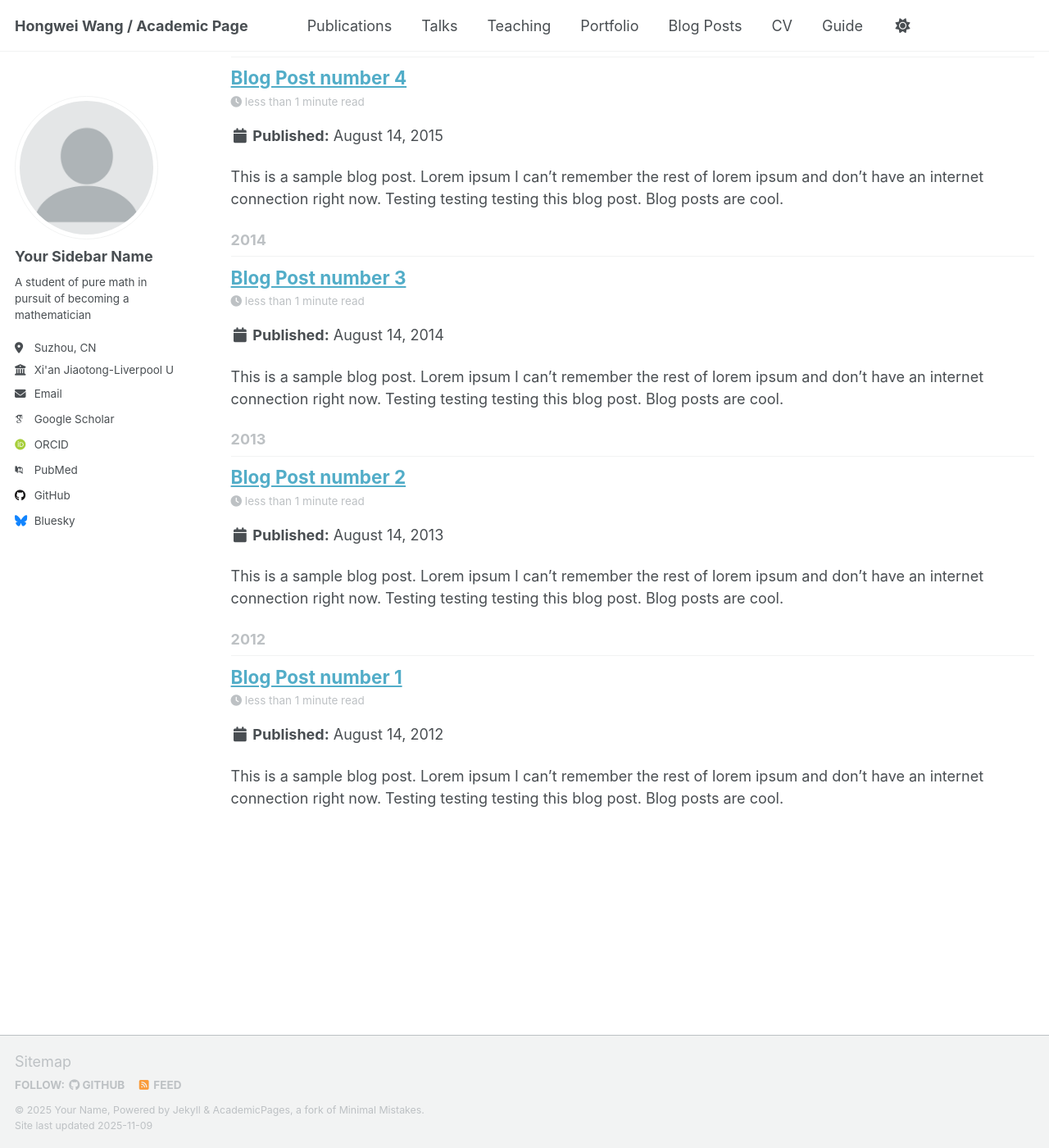
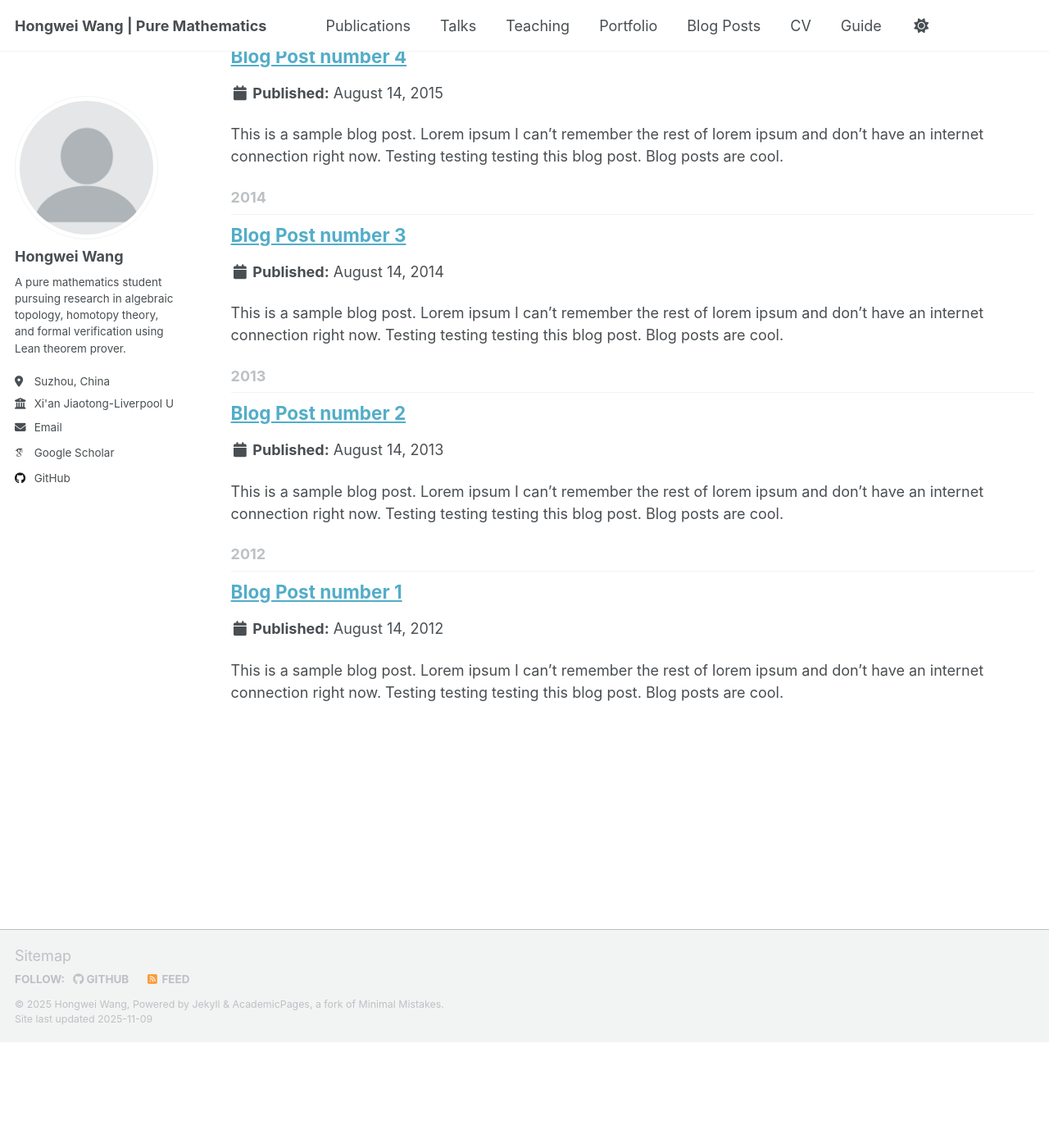
Before and after one commit to WangHongWei-AcademicPage/WangHongWei-AcademicPage.github.io, a Jekyll site: the page built from _pages/year-archive.html, in a window 1280 px wide and 1400 px high, scrolled down 331 px. Shown: the whole window at 82% size. Built offline with Jekyll 4.4.1, drawn with Linux system fonts in a browser that asks for light colours; some web fonts are replaced; a script that is not in the unit is left out; after the commit the page ends 1602 px from its top, so only the background shows below that; part of the change alters nothing that is shown; some of the changed text lies outside the part shown.

Commit message:
Revise site configuration and author details
Updated site configuration with new title, author details, and social links. Adjusted settings for comments, sharing, and read time for various content types.

```diff
--- a/_config.yml
+++ b/_config.yml
@@ -2,166 +2,114 @@
 #
 # This config file is meant for settings that affect your entire site, values
 # which you are expected to set up once and rarely need to edit after that.
-# For technical reasons, this file is *NOT* reloaded automatically when you use
-# `jekyll serve -l -H localhost`. If you change this file, please restart the
-# server process.
 
+# ======================
 # Basic Site Settings
+# ======================
 locale                   : "en-US"
-site_theme               : "default" # Currently available options are "default", "air"
-title                    : "Hongwei Wang / Academic Page"
+title                    : "Hongwei Wang | Pure Mathematics"
 title_separator          : "-"
-name                     : &name "Your Name"
-description              : &description "Your Name's academic portfolio"   # Update this with a general description of your site, this is the default if not overridden by a page
-url                      : https://wanghongwei-academicpages.github.io # The base hostname & protocol for your site e.g. "https://[your GitHub username].github.io",
-                                                           # or if you already have some other page hosted on Github then use "https://[your GitHub username].github.io/[Your Repo Name]"
-baseurl                  : "" # the subpath of your site, e.g. "/blog"
-repository               : "academicpages/academicpages.github.io"
+name                     : "Hongwei Wang"
+description              : "Pure Mathematics Student | Algebraic Topology & Homotopy Theory | Formal Verification with Lean"
+url                      : "https://wanghongwei-academicpage.github.io"
+baseurl                  : ""
+repository               : "WangHongWei-AcademicPage/WangHongWei-AcademicPage.github.io"
 
-# Site Author - The following control what appear as part of the author content on the side bar.
-#               If a field is blank the icon and link will not appear, otherwise it will be shown.
-#               Additional customization can be done by editing /_includes/author-profile.html
+# ======================
+# Site Author
+# ======================
 author:
   # Biographic information
   avatar           : "profile.png"
-  name             : "Your Sidebar Name"
-  pronouns         : # example: "she/her"
-  bio              : "A student of pure math in pursuit of becoming a mathematician "
-  location         : "Suzhou, CN"
+  name             : "Hongwei Wang"
+  pronouns         :
+  bio              : "A pure mathematics student pursuing research in algebraic topology, homotopy theory, and formal verification using Lean theorem prover."
+  location         : "Suzhou, China"
   employer         : "Xi'an Jiaotong-Liverpool University"
-  uri              : # URL
-  email            : "1972396871@qq.com/Hongwei.wang22@sutdent.xjtlu.edu.cn"
+  uri              :
+  email            : "Hongwei.wang22@student.xjtlu.edu.cn"
 
   # Academic websites
-  academia         : # URL
-  arxiv            : # URL - Update with the correct link to your profile
   googlescholar    : "https://scholar.google.com/citations?user=PS_CX0AAAAAJ"
-  inspire-hep      : # URL
-  impactstory      : # URL
-  orcid            : "https://orcid.org/yourorcidurl"
-  semantic         : # URL
-  pubmed           : "https://www.ncbi.nlm.nih.gov/pubmed/?term=john+snow"
-  researchgate     : # URL
-  scopus           : # URL
+  orcid            :
 
   # Repositories and software development
-  bitbucket        : # Username - Update with your username on the site
-  codepen          : # Username
-  dribbble         : # Username
-  github           : "academicpages"
-  kaggle           : # Username
-  stackoverflow    : # User number or user number and name (i.e., use "1" or "1/jeff-atwood")
+  github           : "WangHongWei-AcademicPage"
+  stackoverflow    :
 
   # Social media
-  artstation       : # Username
-  bluesky          : "bsky.app" # Replace this with you Bluesky username
-  facebook         : # Username
-  flickr           : # Username
-  foursquare       : # Username
-  goodreads        : # Username
-  google_plus      : # Username
-  keybase          : # Username
-  instagram        : # Username
-  lastfm           : # Username
-  linkedin         : # Username
-  mastodon         : # URL
-  medium           : # URL
-  pinterest        : # Username
-  soundcloud       : # Username
-  steam            : # Username
-  telegram         : # URL
-  tumblr           : # Username
-  twitter          : # Username for X / Twitter
-  vine             : # Username
-  weibo            : # Username
-  wikipedia        : # Username
-  xing             : # Username
-  youtube          : # Username
-  zhihu            : # Username
+  linkedin         :
+  twitter          :
 
-# Publication Category - The following the list of publication categories and their headings
-publication_category:
-  books:
-    title: 'Books'
-  manuscripts:
-    title: 'Journal Articles'
-  conferences:
-    title: 'Conference Papers'
+# ======================
+# Site Structure
+# ======================
+collections:
+  teaching:
+    output: true
+    permalink: /:collection/:path/
+  publications:
+    output: true
+    permalink: /:collection/:path/
+  portfolio:
+    output: true
+    permalink: /:collection/:path/
+  talks:
+    output: true
+    permalink: /:collection/:path/
 
-# Site Settings
-teaser                   :  # filename of teaser fallback teaser image placed in /images/ for social media previews
-breadcrumbs              : false # true, false (default)
+# ======================
+# Site Behavior
+# ======================
+teaser                   :
+breadcrumbs              : false
 words_per_minute         : 160
-future                   : true
-read_more                : "disabled" # if enabled, adds "Read more" links to excerpts
-talkmap_link             : false      #change to true to add link to talkmap on talks page
+future                   : false  # 禁用未来日期的帖子
+read_more                : "disabled"
+talkmap_link             : false
+
 comments:
-  provider               : # false (default), "disqus", "discourse", "facebook", "google-plus", "staticman", "custom"
-  disqus:
-    shortname            :
-  discourse:
-    server               : # https://meta.discourse.org/t/embedding-discourse-comments-via-javascript/31963 , e.g.: meta.discourse.org
-  facebook:
-    appid                :
-    num_posts            : # 5 (default)
-    colorscheme          : # "light" (default), "dark"
-staticman:
-  allowedFields          : ['name', 'email', 'url', 'message']
-  branch                 : "gh-pages" # "master", "gh-pages"
-  commitMessage          : "New comment."
-  filename               : comment-{@timestamp}
-  format                 : "yml"
-  moderation             : true
-  path                   : "_data/comments/{options.slug}"
-  requiredFields         : ['name', 'email', 'message']
-  transforms:
-    email                : "md5"
-  generatedFields:
-    date:
-      type               : "date"
-      options:
-        format           : "iso8601" # "iso8601" (default), "timestamp-seconds", "timestamp-milliseconds"
+  provider               : false
+
 atom_feed:
-  hide                   : false     # change to true to hide the RSS feed in the footer
-  path                   : # blank (default) uses feed.xml
+  hide                   : false
+  path                   :
 
-
-# SEO Related
+# ======================
+# SEO & Social Sharing
+# ======================
 google_site_verification :
 bing_site_verification   :
-alexa_site_verification  :
-yandex_site_verification :
+og_image                 :
+og_description           :
 
+social:
+  type                   : Person
+  name                   : "Hongwei Wang"
+  links:
+    - "https://github.com/WangHongWei-AcademicPage"
+    - "https://scholar.google.com/citations?user=PS_CX0AAAAAJ"
 
-# Social Sharing
-twitter:
-  username               : &twitter
-facebook:
-  username               :
-  app_id                 :
-  publisher              :
-og_image                 :  # Social media default site image
-og_description           :  # Social media default site image description
-# For specifying social profiles
-# - https://developers.google.com/structured-data/customize/social-profiles
-social:
-  type                   : # Person or Organization (defaults to Person)
-  name                   : # If the user or organization name differs from the site's name
-  links: # An array of links to social media profiles
-
-
+# ======================
 # Analytics
+# ======================
 analytics:
-  provider               :  "false" # false (default), "google", "google-universal", "google-analytics-4", "custom"
+  provider               : false
   google:
     tracking_id          :
 
+# ======================
+# File Processing
+# ======================
+include:
+  - _pages
+  - _posts
+  - _teaching
+  - _publications
+  - _portfolio
+  - _talks
+  - files
 
-# Reading Files
-include:
-  - .htaccess
-  - _pages
-  - files
 exclude:
   - "*.sublime-project"
   - "*.sublime-workspace"
@@ -170,7 +118,6 @@ exclude:
   - .github
   - .jekyll-assets-cache
   - .sass-cache
-  - assets/js/_main.js
   - assets/js/plugins
   - assets/js/vendor
   - CHANGELOG
@@ -189,22 +136,23 @@ exclude:
   - README
   - tmp
   - vendor
+
 keep_files:
   - .git
   - .svn
+
 encoding: "utf-8"
 markdown_ext: "markdown,mkdown,mkdn,mkd,md"
 
-
-# Conversion
+# ======================
+# Content Processing
+# ======================
 markdown: kramdown
 highlighter: rouge
 lsi: false
 excerpt_separator: "\n\n"
 incremental: false
 
-
-# Markdown Processing
 kramdown:
   input: GFM
   hard_wrap: false
@@ -215,24 +163,9 @@ kramdown:
   smart_quotes: lsquo,rsquo,ldquo,rdquo
   enable_coderay: false
 
-
-# These settings control the types of collections used by the template
-collections:
-  teaching:
-    output: true
-    permalink: /:collection/:path/
-  publications:
-    output: true
-    permalink: /:collection/:path/
-  portfolio:
-    output: true
-    permalink: /:collection/:path/
-  talks:
-    output: true
-    permalink: /:collection/:path/
-
-
-# These settings control how pages and collections are included in the site
+# ======================
+# Page Defaults
+# ======================
 defaults:
   # _posts
   - scope:
@@ -241,10 +174,10 @@ defaults:
     values:
       layout: single
       author_profile: true
-      read_time: true
-      comments: true
-      share: true
-      related: true
+      read_time: false
+      comments: false
+      share: false
+      related: false
   # _pages
   - scope:
       path: ""
@@ -252,6 +185,9 @@ defaults:
     values:
       layout: single
       author_profile: true
+      read_time: false
+      comments: false
+      share: false
   # _teaching
   - scope:
       path: ""
@@ -259,8 +195,9 @@ defaults:
     values:
       layout: single
       author_profile: true
-      share: true
-      comments: true
+      read_time: false
+      share: false
+      comments: false
   # _publications
   - scope:
       path: ""
@@ -268,8 +205,9 @@ defaults:
     values:
       layout: single
       author_profile: true
-      share: true
-      comments: true
+      read_time: false
+      share: false
+      comments: false
   # _portfolio
   - scope:
       path: ""
@@ -277,82 +215,60 @@ defaults:
     values:
       layout: single
       author_profile: true
-      share: true
-      comment: true
+      read_time: false
+      share: false
+      comment: false
   # _talks
   - scope:
       path: ""
       type: talks
     values:
-      layout: talk
+      layout: single
       author_profile: true
-      share: true
+      read_time: false
+      share: false
 
-
-# Sass/SCSS
+# ======================
+# Build Settings
+# ======================
 sass:
   sass_dir: _sass
-  style: compressed # https://sass-lang.com/documentation/file.SASS_REFERENCE.html#output_style
+  style: compressed
 
+permalink: /:categories/:title/
+timezone: Asia/Shanghai
 
-# Outputting
-permalink: /:categories/:title/
-# paginate: 5 # amount of posts to show
-# paginate_path: /page:num/
-timezone: Etc/UTC # https://en.wikipedia.org/wiki/List_of_tz_database_time_zones
-
-
-# Plugins
 plugins:
   - jekyll-feed
-  - jekyll-gist
   - jekyll-paginate
   - jekyll-sitemap
-  - jekyll-redirect-from
-  - jemoji
 
-# Mimic GitHub Pages with --safe
-whitelist:
-  - jekyll-feed
-  - jekyll-gist
-  - jekyll-paginate
-  - jekyll-sitemap
-  - jekyll-redirect-from
-  - jemoji
+# ======================
+# Minimal Mistakes Theme
+# ======================
+minimal_mistakes_skin: "default"
+search: true
 
+# Navigation
+sidebar:
+  nav: "sidebar-nav"
 
-# Archives
-#  Type
-#  - GitHub Pages compatible archive pages built with Liquid ~> type: liquid (default)
-#  - Jekyll Archives plugin archive pages ~> type: jekyll-archives
-#  Path (examples)
-#  - Archive page should exist at path when using Liquid method or you can
-#    expect broken links (especially with breadcrumbs enabled)
-#  - <base_path>/tags/my-awesome-tag/index.html ~> path: /tags/
-#  - <base_path/categories/my-awesome-category/index.html ~> path: /categories/
-#  - <base_path/my-awesome-category/index.html ~> path: /
-category_archive:
-  type: liquid
-  path: /categories/
-tag_archive:
-  type: liquid
-  path: /tags/
-# https://github.com/jekyll/jekyll-archives
-# jekyll-archives:
-#   enabled:
-#     - categories
-#     - tags
-#   layouts:
-#     category: archive-taxonomy
-#     tag: archive-taxonomy
-#   permalinks:
-#     category: /categories/:name/
-#     tag: /tags/:name/
+# Header links
+header:
+  links:
+    - label: "About"
+      url: /about/
+    - label: "CV"
+      url: /cv/
+    - label: "Projects"
+      url: /projects/
 
-
-# HTML Compression
-# - https://jch.penibelst.de/
-compress_html:
-  clippings: all
-  ignore:
-    envs: development
+# Footer
+footer:
+  links:
+    - label: "GitHub"
+      icon: "fab fa-fw fa-github"
+      url: "https://github.com/WangHongWei-AcademicPage"
+    - label: "Email"
+      icon: "fas fa-fw fa-envelope"
+      url: "mailto:Hongwei.wang22@student.xjtlu.edu.cn"
```
